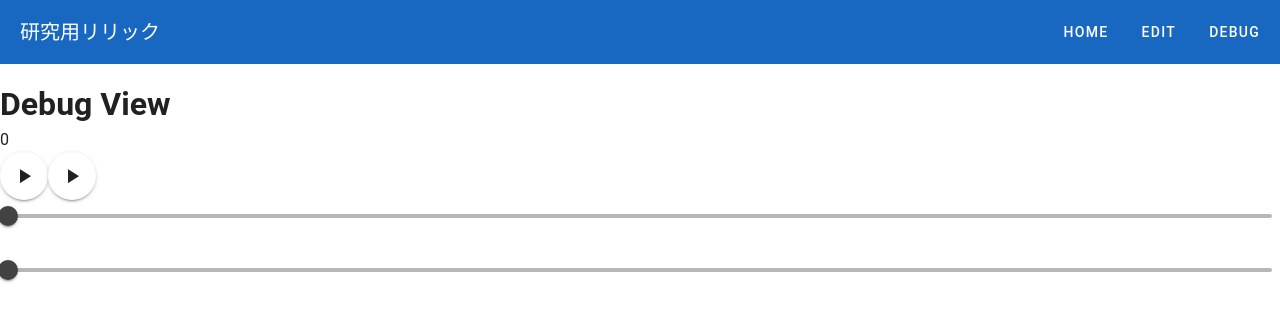
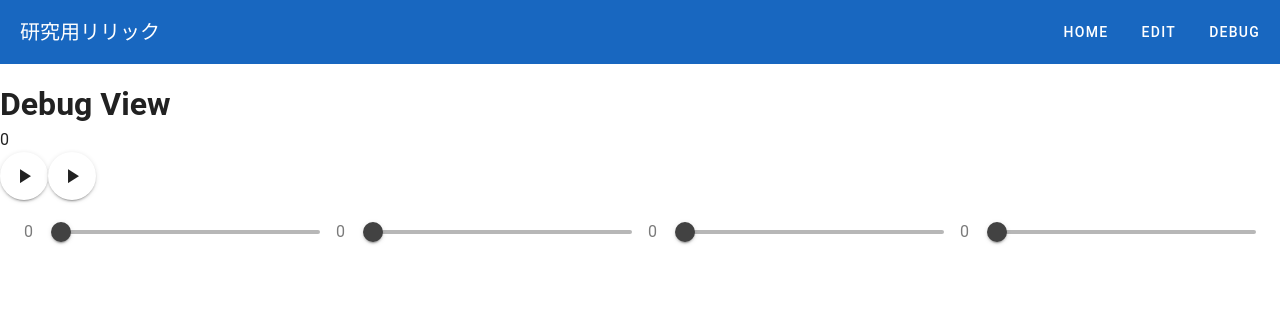
Before and after one commit to mino-8136/Co-Lyrics-WEB, a Vue app: page /debug in a window 1280 px wide. Shown: the top 320 px of the page. Built offline with nearby package versions, Linux system fonts and the light colour scheme; what @imengyu/vue3-context-menu would draw is missing.

Commit message:
GSAPテスト終了

```diff
--- a/src/views/DebugView.vue
+++ b/src/views/DebugView.vue
@@ -3,9 +3,16 @@
   <p>{{ tmp }}</p>
   <v-btn @click="animStart" icon="mdi-play"> </v-btn>
   <v-btn @click="animStart2" icon="mdi-play"> </v-btn>
-  <v-slider v-model="start" max="100" step="1"/>
-  <v-slider v-model="end" max="100" step="1"/>
-</template>
+
+  <v-row class="ma-4">
+      <v-slider :label="`${start}`" v-model="start" max="100" step="1"/>
+      <v-slider :label="`${end}`" v-model="end" max="100" step="1"/>
+      <v-slider :label="`${animStartFrame}`" v-model="animStartFrame" max="100" step="1"/>
+      <v-slider :label="`${animEndFrame}`" v-model="animEndFrame" max="100" step="1"/>
+
+        </v-row>
+
+    </template>
 <script setup lang="ts">
 import { ref } from 'vue'
 import { gsap } from 'gsap'
@@ -13,12 +20,15 @@ import { gsap } from 'gsap'
 const tmp = ref(0)
 const start = ref(0)
 const end = ref(0)
+const animStartFrame =ref(0)
+const animEndFrame = ref(0)
+
 
 function animStart() {
   gsap.to(tmp, { value: 100, duration: 1, ease: 'power4.out' })
 }
 function animStart2() {
-  gsap.fromTo(tmp, { value: start.value }, { value: end.value, duration: 1, ease: 'power4.out' })
+  gsap.fromTo(tmp, { value: start.value }, { value: end.value, duration: animEndFrame.value-animStartFrame.value, ease: 'power4.out' })
 }
 </script>
 
```
